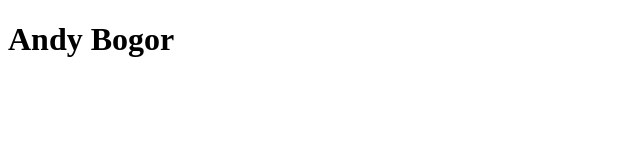
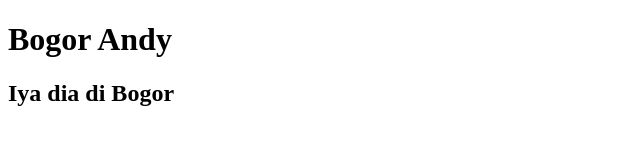
Before and after one commit to muhammadrizqih/Coba_Aja-1, a plain HTML site: page index.html in a window 1280 px wide. Shown: the whole page, without its empty margins (0-640 px from the left). Drawn offline with Linux system fonts and the light colour scheme.

Commit message:
Nambah Sub Judul

```diff
--- a/index.html
+++ b/index.html
@@ -7,6 +7,8 @@
     <title>Document</title>
 </head>
 <body>
-    <h1>Andy Bogor</h1>
+    <h1>Bogor Andy</h1>
+
+    <h2>Iya dia di Bogor</h2>
 </body>
 </html>
```
